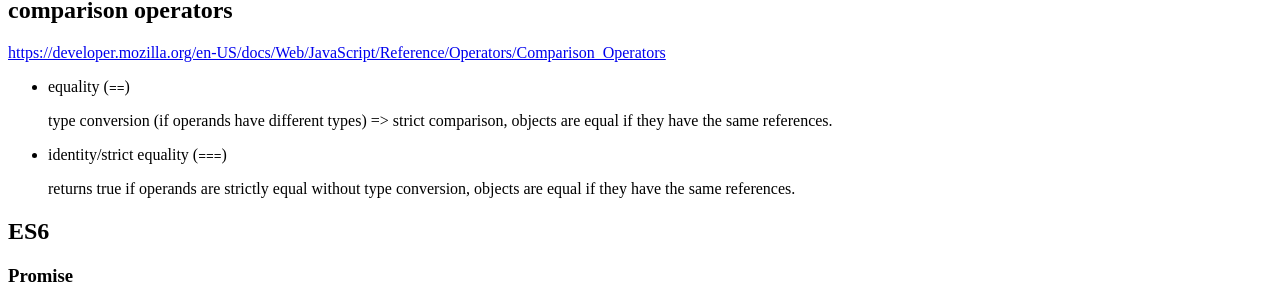
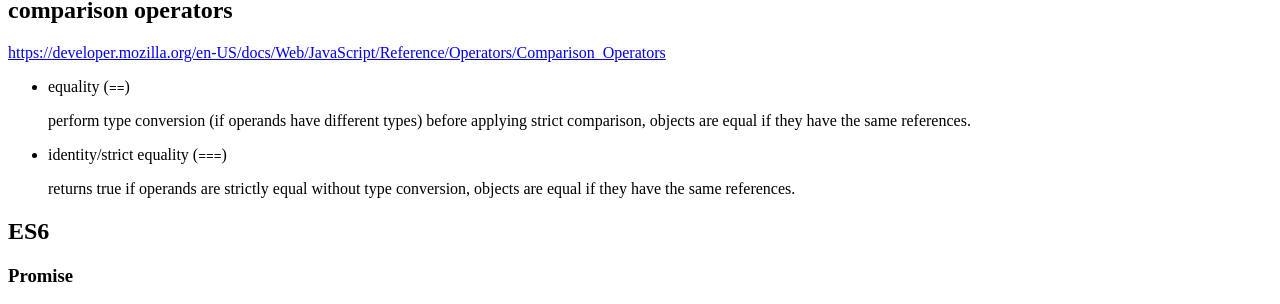
Before and after one commit to tap349/tap349.github.io, a Jekyll site: the page built from _posts/2017-05-30-javascript.md, in a window 1280 px wide. Shown: the part 1349-1653 px from the top of the page. Built offline with Jekyll 4.4.1, drawn with Linux system fonts in a browser that asks for light colours.

Commit message:
update 2017-06-02_23:54:36

```diff
--- a/_posts/2017-05-30-javascript.md
+++ b/_posts/2017-05-30-javascript.md
@@ -84,8 +84,8 @@ is nothing else after `switch` statement.
 
 - equality (`==`)
 
-  type conversion (if operands have different types) => strict comparison,
-  objects are equal if they have the same references.
+  perform type conversion (if operands have different types) before applying
+  strict comparison, objects are equal if they have the same references.
 
 - identity/strict equality (`===`)
 
```
